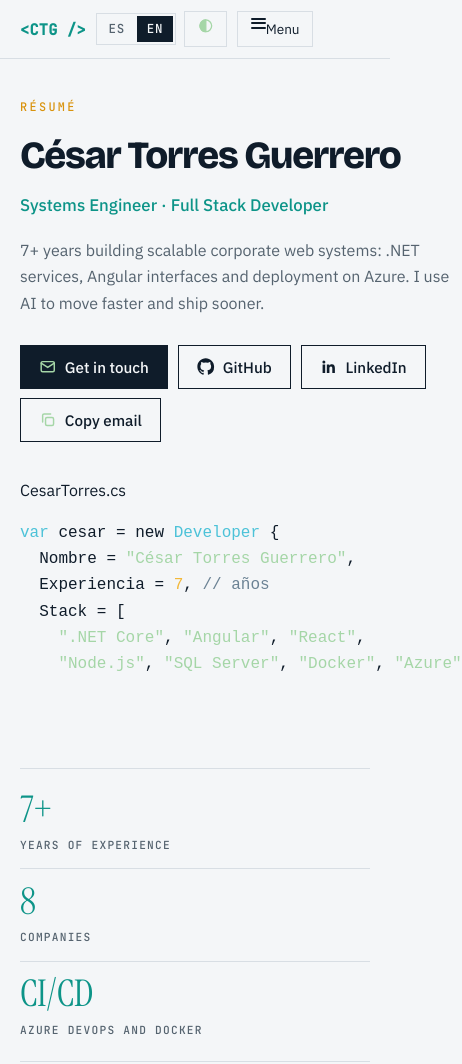
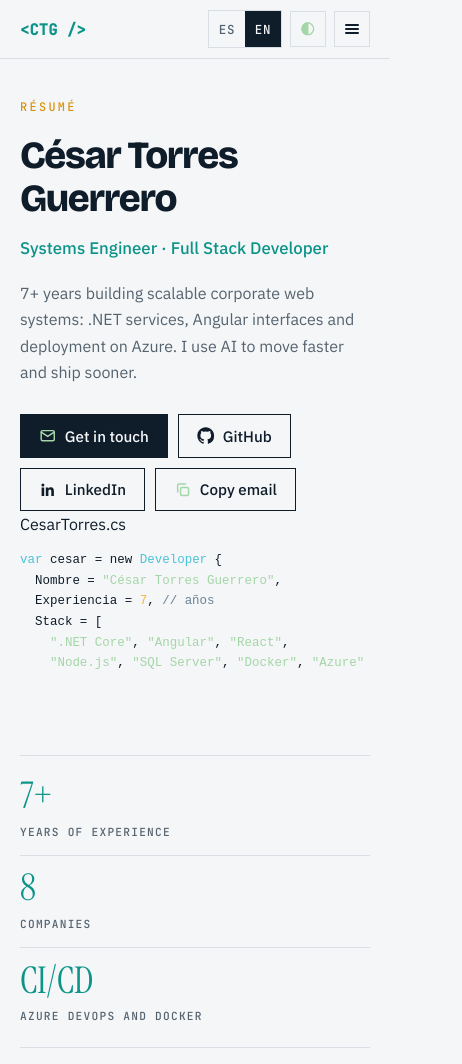
Before and after one commit to Csar27/cv-cesar-torres, a plain HTML site: page cesar-torres-cv.html in a window 390 px wide. Shown: the top 1064 px of the page, 462 px wide, since content can reach past the window. Drawn offline with nearby package versions, Linux system fonts and the light colour scheme.

Commit message:
Improve responsive navigation and theme controls
Refine mobile navigation layout, add animated language and theme toggles, and prevent the code summary from overflowing narrow screens.

```diff
--- a/cesar-torres-cv.html
+++ b/cesar-torres-cv.html
@@ -28,25 +28,27 @@ box-sizing:border-box;padding-top:env(safe-area-inset-top,0px);padding-bottom:en
 :root[data-theme="dark"]{--bg:#09131c;--surface:#101f2b;--ink:#eaf0f4;--muted:#92a4b2;--line:#1f3344;--accent:#4cc2d8;--sun:#f2b83a}
 html{scroll-padding-top:calc(env(safe-area-inset-top,0px) + 64px);scroll-behavior:smooth}
 *{box-sizing:border-box}
-body{margin:0;background:var(--bg);color:var(--ink);font:400 1rem/1.65 "IBM Plex Sans",system-ui,sans-serif;-webkit-font-smoothing:antialiased}
+body{margin:0;background:var(--bg);color:var(--ink);font:400 1rem/1.65 "IBM Plex Sans",system-ui,sans-serif;-webkit-font-smoothing:antialiased;transition:background-color .35s ease,color .35s ease}\nheader,nav,main,section,footer,.wrap,.editor,.btn,.lang,.ctl,.bar,.lvw,.note,.sub,.job,.prow,.card,.stat,.contact a.row,.links a{transition:background-color .35s ease,color .35s ease,border-color .35s ease}
 h1,h2,h3{font-family:"Bricolage Grotesque",system-ui,sans-serif;line-height:1.12;margin:0}
 a{color:inherit}
 :focus-visible{outline:3px solid var(--sun);outline-offset:2px}
 .wrap{max-width:1000px;margin:0 auto;padding:0 1.25rem}
 #bar{position:fixed;top:0;left:0;height:3px;width:0;background:var(--sun);z-index:10}
 nav{position:sticky;top:env(safe-area-inset-top,0px);background:var(--bg);border-bottom:1px solid var(--line);z-index:5}
-nav .wrap{display:flex;align-items:center;gap:1.1rem;min-height:58px}
+nav .wrap{display:flex;align-items:center;gap:1.1rem;min-height:58px;position:relative}
 .links{display:flex;align-items:center;gap:1.1rem;overflow-x:auto}
 nav a{text-decoration:none;color:var(--muted);font-size:.93rem;white-space:nowrap}
 nav a:hover{color:var(--accent)}
 nav .logo{font:600 .95rem "JetBrains Mono",monospace;color:var(--accent);letter-spacing:.02em}
 nav button{background:none;border:1px solid var(--line);color:var(--ink);border-radius:0;padding:.35rem .8rem;cursor:pointer;font:inherit;font-size:.85rem;white-space:nowrap}
 .ctl{margin-left:auto;display:flex;align-items:center;gap:.5rem}
-.lang{display:flex;gap:2px;padding:2px;border:1px solid var(--line)}
-.lang button{border:0;border-radius:0;padding:.3rem .62rem;font:500 .78rem "JetBrains Mono",monospace;letter-spacing:.06em;color:var(--muted);background:none;cursor:pointer}
-.lang button[aria-pressed="true"]{background:var(--ink);color:var(--bg)}
-#menu{display:none}
-header{display:grid;grid-template-columns:1.12fr 1fr;gap:3rem;align-items:start;padding:3.5rem 0 3rem}
+.lang{position:relative;display:flex;gap:0;padding:0;border:1px solid var(--line);background:none;overflow:hidden}
+.lang button{position:relative;z-index:1;flex:1;border:0;border-radius:0;padding:.3rem .5rem;font:500 .78rem "JetBrains Mono",monospace;letter-spacing:.06em;color:var(--muted);background:none;cursor:pointer;transition:color .25s}
+.lang::before{content:'';position:absolute;top:0;left:0;width:50%;height:100%;background:var(--ink);transition:transform .28s cubic-bezier(.4,0,.2,1);z-index:0}
+.lang.en::before{transform:translateX(100%)}
+.lang button[aria-pressed="true"]{color:var(--bg)}
+#menu{display:none}#theme svg{transition:transform .4s ease}#theme.flipped svg{transform:rotate(180deg)}
+header{display:grid;grid-template-columns:minmax(0,1.12fr) minmax(0,1fr);gap:3rem;align-items:start;padding:3.5rem 0 3rem;overflow:hidden !important}header>*{min-width:0}
 .eyebrow{font:500 .74rem "JetBrains Mono",monospace;letter-spacing:.2em;text-transform:uppercase;color:var(--sun);margin:0 0 1.2rem}
 h1{font-size:clamp(2.4rem,6.5vw,4.1rem);font-weight:800;letter-spacing:-.035em}
 .role{font-size:1.05rem;color:var(--accent);font-weight:500;margin:.9rem 0 1.1rem}
@@ -60,7 +62,7 @@ h1{font-size:clamp(2.4rem,6.5vw,4.1rem);font-weight:800;letter-spacing:-.035em}
 .drow{padding:.95rem 0;border-top:1px solid var(--line)}
 .drow:first-child{border-top:1px solid var(--line)}
 .data dt{font:500 .68rem/1.4 "JetBrains Mono",monospace;letter-spacing:.14em;text-transform:uppercase;color:var(--muted);margin:0 0 .35rem}
-.data dd{margin:0;font-size:1rem;line-height:1.5}\n.editor{background:var(--code);border:1px solid var(--line);border-radius:0;overflow:hidden}\n.ebar{display:flex;align-items:center;gap:.4rem;padding:.65rem .9rem;background:rgba(255,255,255,.05);font:.78rem "JetBrains Mono",monospace;color:#8fa3b2}\n.ebar i{width:10px;height:10px;border-radius:50%;background:#ff5f56}.ebar i:nth-child(2){background:#ffbd2e}.ebar i:nth-child(3){background:#27c93f}\n.ebar span{margin-left:.6rem}\n#code{margin:0;padding:1rem 1.1rem;font:.85rem/1.6 "JetBrains Mono",monospace;color:#c9d6e2;min-height:14rem;white-space:pre}\n.cur{display:inline-block;width:8px;height:1em;background:#f2b83a;vertical-align:text-bottom;animation:blink 1s steps(2) infinite}\n@keyframes blink{50%{opacity:0}}\n.k{color:#c792ea}.t{color:#4cc2d8}.s{color:#a5d6a7}.n{color:#f2b83a}.c{color:#6b8294}
+.data dd{margin:0;font-size:1rem;line-height:1.5}\n.editor{background:var(--code);border:1px solid var(--line);border-radius:0;overflow:hidden;max-width:100%}\n.ebar{display:flex;align-items:center;gap:.4rem;padding:.65rem .9rem;background:rgba(255,255,255,.05);font:.78rem "JetBrains Mono",monospace;color:#8fa3b2}\n.ebar i{width:10px;height:10px;border-radius:50%;background:#ff5f56}.ebar i:nth-child(2){background:#ffbd2e}.ebar i:nth-child(3){background:#27c93f}\n.ebar span{margin-left:.6rem}\n#code{margin:0;padding:1rem 1.1rem;font:.85rem/1.6 "JetBrains Mono",monospace;color:#c9d6e2;min-height:14rem;white-space:pre;overflow-x:auto}\n.cur{display:inline-block;width:8px;height:1em;background:#f2b83a;vertical-align:text-bottom;animation:blink 1s steps(2) infinite}\n@keyframes blink{50%{opacity:0}}\n.k{color:#c792ea}.t{color:#4cc2d8}.s{color:#a5d6a7}.n{color:#f2b83a}.c{color:#6b8294}
 .stats{display:grid;grid-template-columns:repeat(3,1fr);gap:0;padding:2rem 0;margin:0;border-top:1px solid var(--line)}
 .stats>div{padding:0 1.5rem;border-left:1px solid var(--line)}
 .stats>div:first-child{padding-left:0;border-left:0}
@@ -137,11 +139,11 @@ footer{padding:3rem 0 4rem;border-top:1px solid var(--line)}
 .skip:focus{left:0}
 main:focus{outline:none}
 .sr{position:absolute;width:1px;height:1px;padding:0;margin:-1px;overflow:hidden;clip:rect(0 0 0 0);white-space:nowrap;border:0}
-@media(max-width:880px){header{grid-template-columns:1fr;gap:2.2rem;padding-top:2.5rem}}
+@media(max-width:880px){header{display:block;gap:2.2rem;padding-top:2.5rem;overflow:hidden !important}header>*{min-width:0}#code{overflow-x:auto;font-size:.78rem;max-width:100%}.editor{max-width:100%;overflow-x:auto}}
 @media(max-width:820px){
  nav .wrap{flex-wrap:wrap;gap:.6rem;padding-top:.5rem;padding-bottom:.5rem}
- #menu{display:inline-flex;order:3}
- .ctl{margin-left:0;order:2}
+ #menu{display:inline-flex}
+ .ctl{margin-left:auto;order:2}
  .links{display:none;order:4;flex-basis:100%;flex-direction:column;align-items:stretch;gap:0;overflow:visible;border-top:1px solid var(--line)}
  nav.open .links{display:flex}
  .links a{display:flex;align-items:center;min-height:44px;padding:.6rem .2rem;border-bottom:1px solid var(--line)}
@@ -164,8 +166,8 @@ main:focus{outline:none}
  .prow.link{grid-template-columns:3.2rem minmax(0,1fr)}
  .pgo{grid-column:2}
 }
-@media(max-width:600px){#theme .lbl{display:none}}
-@media(prefers-reduced-motion:reduce){html{scroll-behavior:auto}.cur{animation:none}.job{opacity:1;transform:none;transition:none}.prow.link:hover .pgo,.btn:hover .i,.lks a:hover .i{transform:none}}
+@media(max-width:600px){#theme .lbl{display:none !important}#menu span.lbl{display:none !important}#theme,#menu{width:2.25rem;height:2.25rem;padding:0;display:inline-flex;align-items:center;justify-content:center} .lang button{min-width:2.25rem;height:2.25rem;padding:0;display:inline-flex;align-items:center;justify-content:center}}
+@media(prefers-reduced-motion:reduce){html{scroll-behavior:auto}.cur{animation:none}.lang::before{transition:none}.job{opacity:1;transform:none;transition:none}.prow.link:hover .pgo,.btn:hover .i,.lks a:hover .i{transform:none}}
 @media print{
  :root,:root[data-theme],html[data-theme="dark"],html[data-theme="light"]{--bg:#fff;--surface:#fff;--ink:#111;--muted:#3d4a54;--line:#c3ccd3;--accent:#0a5c73;--sun:#7a5200}
  html{scroll-behavior:auto}
@@ -208,7 +210,6 @@ main:focus{outline:none}
 <div id="bar" aria-hidden="true"></div>
 <nav aria-label="Navegación principal" data-i18n-aria="nav.label" id="topnav"><div class="wrap">
 <span class="logo">&lt;CTG /&gt;</span>
-<button id="menu" type="button" aria-expanded="false" aria-controls="navlinks"><span class="bars" aria-hidden="true"><span class="bar-mid"></span></span><span class="lbl" data-i18n="nav.menu">Menú</span></button>
 <div class="links" id="navlinks">
 <a href="#experiencia" data-i18n="nav.exp">Experiencia</a><a href="#portafolio" data-i18n="nav.port">Portafolio</a><a href="#ia" data-i18n="nav.ia">IA aplicada</a><a href="#habilidades" data-i18n="nav.skills">Habilidades</a><a href="#educacion" data-i18n="nav.edu">Formación</a><a href="#idiomas" data-i18n="nav.langs">Idiomas</a><a href="#contacto" data-i18n="nav.contact">Contacto</a>
 </div>
@@ -218,6 +219,7 @@ main:focus{outline:none}
 <button type="button" data-setlang="en" aria-pressed="false">EN</button>
 </div>
 <button id="theme" type="button" aria-pressed="false"><svg class="i s" viewBox="0 0 24 24" aria-hidden="true"><circle cx="12" cy="12" r="9"/><path d="M12 3a9 9 0 0 0 0 18z" fill="currentColor"/></svg><span class="lbl" data-i18n="nav.theme">Tema</span></button>
+<button id="menu" type="button" aria-expanded="false" aria-controls="navlinks"><span class="bars" aria-hidden="true"><span class="bar-mid"></span></span></button>
 </div>
 </div></nav>
 
@@ -364,7 +366,7 @@ var mqDark=matchMedia('(prefers-color-scheme:dark)');
 
 var ES={
 'skip':'Saltar al contenido principal',
-'nav.label':'Navegación principal','nav.menu':'Menú','nav.close':'Cerrar','nav.theme':'Tema','code.label':'Resumen en código',
+'nav.label':'Navegación principal','nav.close':'Cerrar','nav.theme':'Tema','code.label':'Resumen en código',
 'nav.exp':'Experiencia','nav.port':'Portafolio','nav.ia':'IA aplicada','nav.skills':'Habilidades','nav.edu':'Formación','nav.langs':'Idiomas','nav.contact':'Contacto',
 'lang.label':'Idioma',
 'theme.light':'Cambiar a tema claro','theme.dark':'Cambiar a tema oscuro',
@@ -443,7 +445,7 @@ var ES={
 };
 var EN={
 'skip':'Skip to main content',
-'nav.label':'Main navigation','nav.menu':'Menu','nav.close':'Close','nav.theme':'Theme','code.label':'Code summary',
+'nav.label':'Main navigation','nav.close':'Close','nav.theme':'Theme','code.label':'Code summary',
 'nav.exp':'Experience','nav.port':'Portfolio','nav.ia':'AI at work','nav.skills':'Skills','nav.edu':'Education','nav.langs':'Languages','nav.contact':'Contact',
 'lang.label':'Language',
 'theme.light':'Switch to light theme','theme.dark':'Switch to dark theme',
@@ -527,7 +529,7 @@ var tb=document.getElementById('theme'),nav=document.getElementById('topnav'),mb
 var cb=document.getElementById('copy'),cl=cb.querySelector('.lbl'),timer;
 function isDark(){var a=r.getAttribute('data-theme');return a?a==='dark':mqDark.matches}
 function syncTheme(){var d=isDark();tb.setAttribute('aria-pressed',String(d));tb.setAttribute('aria-label',d?q('theme.light'):q('theme.dark'))}
-function syncMenuLabel(){mb.querySelector('.lbl').textContent=nav.classList.contains('open')?q('nav.close'):q('nav.menu')}
+function syncMenuLabel(){var l=mb.querySelector('.lbl');if(l)l.textContent=nav.classList.contains('open')?q('nav.close'):q('nav.menu')}
 function setMenu(o){nav.classList.toggle('open',o);mb.setAttribute('aria-expanded',String(o));syncMenuLabel()}
 function say(t){cl.textContent=t;clearTimeout(timer);timer=setTimeout(function(){cl.textContent=q('btn.copy')},2400)}
 
@@ -548,6 +550,7 @@ function applyLang(l){
  try{var ld=document.getElementById('ld'),o=JSON.parse(ld.textContent);o.jobTitle=d['meta.jobTitle'];o.description=d['meta.ldDesc'];ld.textContent=JSON.stringify(o)}catch(e){}
  var lb=document.querySelectorAll('[data-setlang]');
  for(i=0;i<lb.length;i++)lb[i].setAttribute('aria-pressed',String(lb[i].getAttribute('data-setlang')===l));
+  var langEl=document.querySelector('.lang');if(langEl)langEl.classList.toggle('en',l==='en');
  syncTheme();syncMenuLabel();
  cl.textContent=q('btn.copy');
  try{localStorage.setItem('cv-lang',l)}catch(e){}
@@ -570,7 +573,7 @@ for(var li=0;li<lbs.length;li++)(function(b){
  });
 })(lbs[li]);
 
-tb.addEventListener('click',function(){r.setAttribute('data-theme',isDark()?'light':'dark');syncTheme()});
+tb.addEventListener('click',function(){tb.classList.toggle('flipped');r.setAttribute('data-theme',isDark()?'light':'dark');syncTheme()});
 if(mqDark.addEventListener)mqDark.addEventListener('change',function(){if(!r.getAttribute('data-theme'))syncTheme()});
 syncTheme();
 
```
